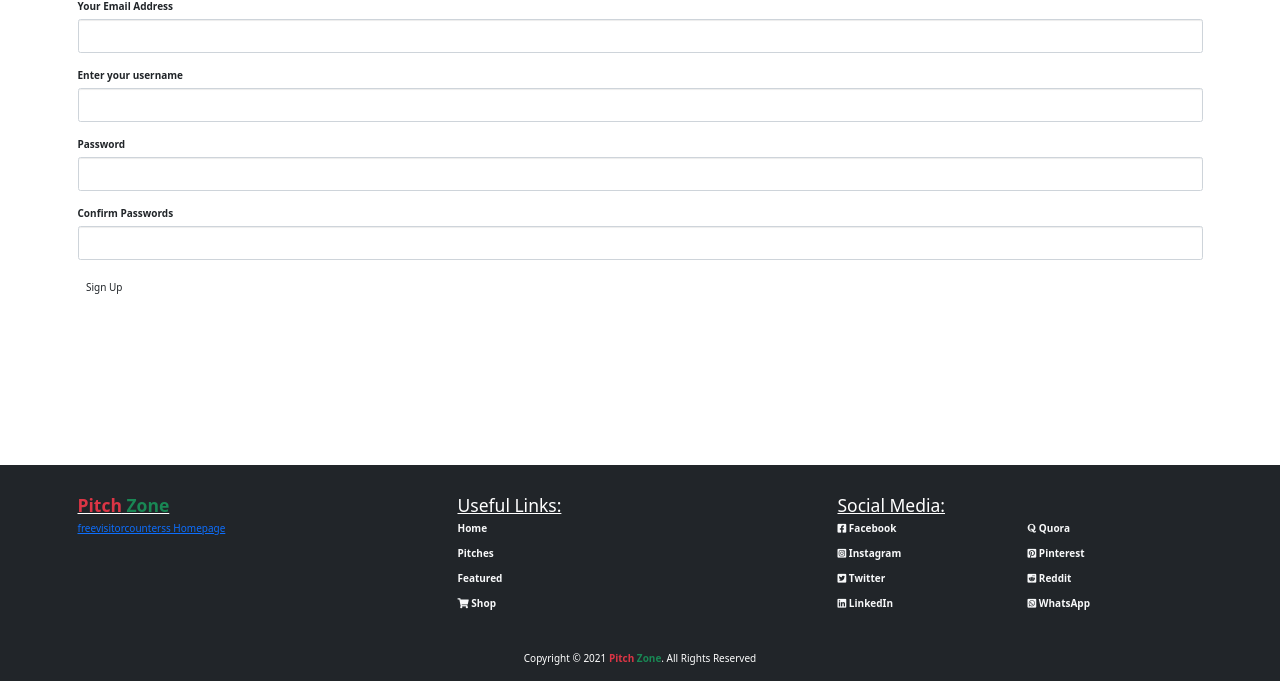
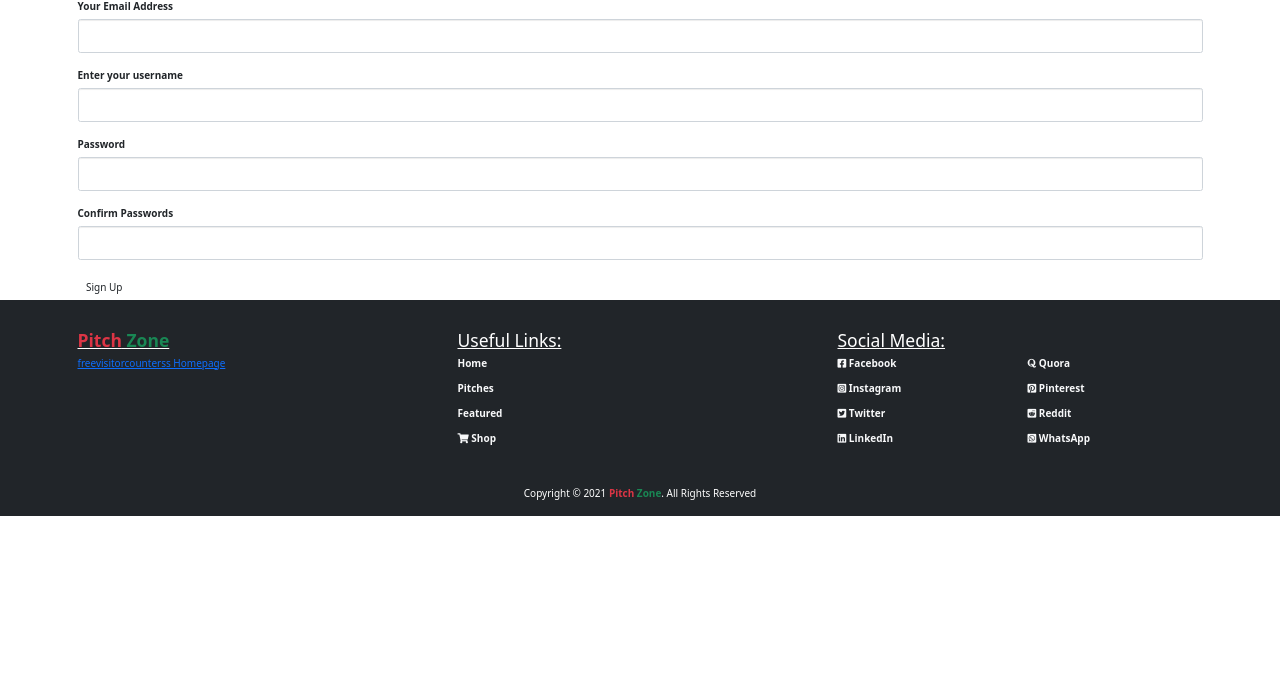
Before and after one commit to LawiOtieno/pitches-zone, a Flask app: page /auth/register in a window 1280 px wide. Shown: the part 119-800 px from the top of the page. Run offline with Flask 2, Linux system fonts and the light colour scheme; some libraries are stand-ins or nearby versions.

Commit message:
database & footer updated

```diff
--- a/app/templates/footer.html
+++ b/app/templates/footer.html
@@ -1,5 +1,5 @@
 <!-- FOOTER AREA -->
-<footer class="text-white bg-dark pt-5 pb-2 fixed-bottom">
+<footer class="text-white bg-dark pt-5 pb-2">
     <div class="container">
         <div class="row">
             <div class="col">
```
